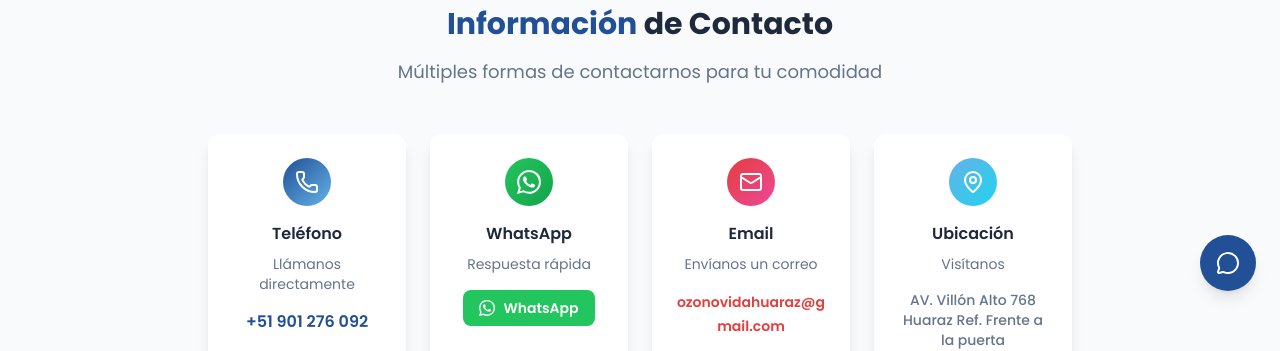
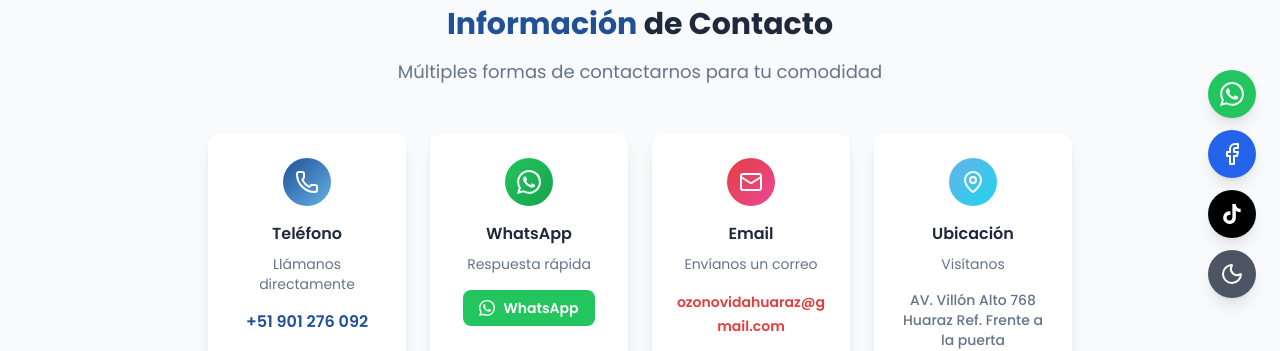
Before and after one commit to Denisgomgue/ozono-vida, a Next.js app: page /contacto in a window 1280 px wide. Shown: the part 478-829 px from the top of the page. Built offline with nearby package versions, Linux system fonts and the light colour scheme; no server answers.

Commit message:
UPDATE buttons redes

```diff
--- a/src/components/ui/FloatingButtons.tsx
+++ b/src/components/ui/FloatingButtons.tsx
@@ -6,8 +6,8 @@ import { useTheme } from 'next-themes';
 import companyData from '@/data/company.json';
 
 export function FloatingButtons() {
-    const [mounted, setMounted] = useState(false);
-    const [isOpen, setIsOpen] = useState(false);
+    const [ mounted, setMounted ] = useState(false);
+    const [ isOpen, setIsOpen ] = useState(false);
     const { theme, setTheme } = useTheme();
 
     useEffect(() => {
@@ -21,14 +21,13 @@ export function FloatingButtons() {
 
     return (
         <div className="fixed bottom-6 right-6 z-50">
-            {/* Botón principal que abre el menú */}
+            {/* Botón principal que abre el menú - Solo visible en móvil */}
             <button
                 onClick={() => setIsOpen(!isOpen)}
-                className={`w-14 h-14 rounded-full shadow-lg transition-all duration-300 transform hover:scale-110 ${
-                    isOpen
+                className={`md:hidden w-14 h-14 rounded-full shadow-lg transition-all duration-300 transform hover:scale-110 ${isOpen
                         ? 'bg-corporate-red text-white'
                         : 'bg-corporate-blue text-white'
-                }`}
+                    }`}
                 aria-label="Abrir menú de contacto"
             >
                 {isOpen ? (
@@ -38,10 +37,9 @@ export function FloatingButtons() {
                 )}
             </button>
 
-            {/* Botones flotantes */}
-            <div className={`absolute bottom-16 right-0 space-y-3 transition-all duration-300 ${
-                isOpen ? 'opacity-100 visible translate-y-0' : 'opacity-0 invisible translate-y-4'
-            }`}>
+            {/* Botones flotantes - Siempre visibles en desktop, colapsables en móvil */}
+            <div className={`absolute bottom-16 md:bottom-0 right-0 space-y-3 transition-all duration-300 ${isOpen ? 'opacity-100 visible translate-y-0' : 'opacity-0 invisible translate-y-4 md:opacity-100 md:visible md:translate-y-0'
+                }`}>
                 {/* WhatsApp */}
                 <a
                     href={whatsappUrl}
```
